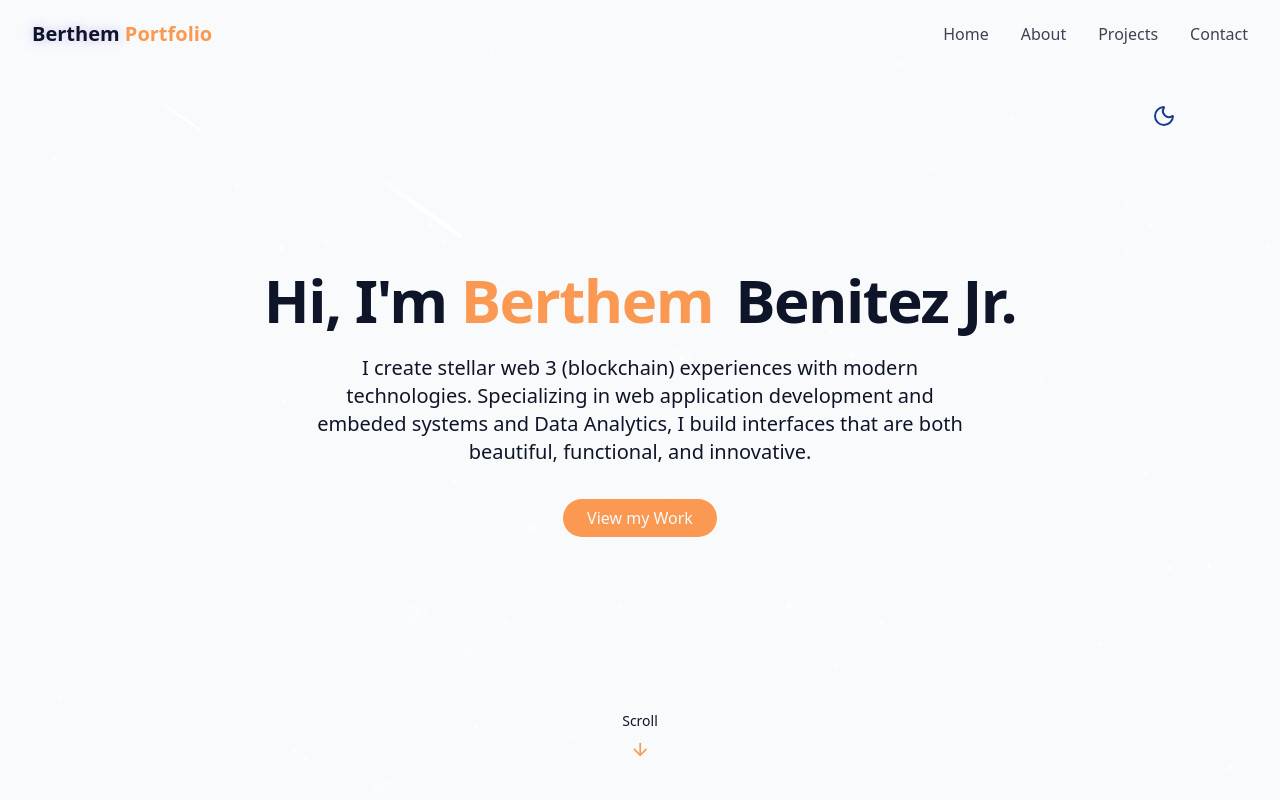
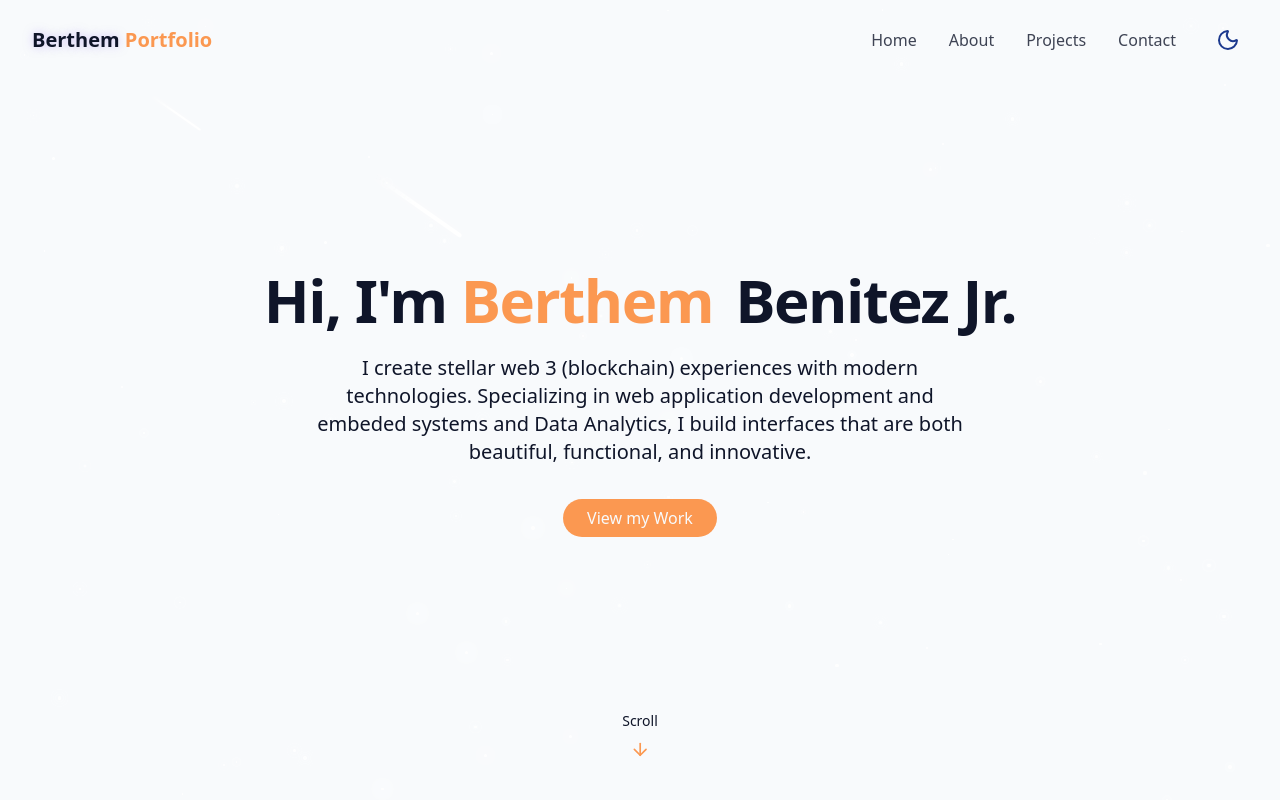
Before and after one commit to blaztviper22/space-theme-portfolio, a React (Vite) app: page / in a window 1280 px wide. Shown: the top 800 px of the page. Built offline with nearby package versions, Linux system fonts and the light colour scheme.

Commit message:
fixing bugs

```diff
--- a/src/components/Navbar.tsx
+++ b/src/components/Navbar.tsx
@@ -1,6 +1,7 @@
 import { useEffect, useState } from "react";
 import { cn } from "../utilities/utils";
 import { Menu, X } from "lucide-react";
+import ThemeToggle from "./ThemeToggle";
 
 const navItems = [
   { name: "Home", href: "#hero" },
@@ -19,13 +20,9 @@ function Navbar() {
     };
 
     window.addEventListener("scroll", handleScroll);
-
-    return () => {
-      window.removeEventListener("scroll", handleScroll);
-    };
+    return () => window.removeEventListener("scroll", handleScroll);
   }, []);
 
-  // Prevent body scroll when menu is open
   useEffect(() => {
     if (isMenuOpen) {
       document.body.style.overflow = 'hidden';
@@ -33,12 +30,10 @@ function Navbar() {
       document.body.style.overflow = 'unset';
     }
 
-    // Cleanup on unmount
     return () => {
       document.body.style.overflow = 'unset';
     }
   }, [isMenuOpen]);
-
 
   return (
     <nav className={cn("fixed w-full z-40 transition-all duration-300",
@@ -55,7 +50,7 @@ function Navbar() {
         </a>
 
         {/* Desktop Nav */}
-        <div className="hidden md:flex space-x-8">
+        <div className="hidden md:flex items-center space-x-8">
           {navItems.map((item, key) => (
             <a
               key={key}
@@ -65,17 +60,22 @@ function Navbar() {
               {item.name}
             </a>
           ))}
+          <ThemeToggle />
         </div>
 
-        {/* Mobile Nav */}
+        {/* Mobile Menu Button & Theme Toggle */}
+        <div className="md:hidden flex items-center gap-2">
+          <ThemeToggle />
           <button
             onClick={() => setIsMenuOpen(prev => !prev)}
-          className="md:hidden p-2 text-foreground z-50 relative"
+            className="p-2 text-foreground z-50 relative"
             aria-label={isMenuOpen ? "Close menu" : "Open menu"}
           >
             {isMenuOpen ? <X size={24} /> : <Menu size={24} />}
           </button>
+        </div>
 
+        {/* Mobile Menu Overlay */}
         <div className={cn(
           "fixed inset-0 bg-background/95 backdrop-blur-md flex flex-col items-center justify-center z-40",
           "transition-all duration-300 md:hidden",
@@ -88,7 +88,7 @@ function Navbar() {
             {navItems.map((item, key) => (
               <a
                 key={key}
-                className="text-foreground/80 hover:text-primary transition-colors duration-300"
+                className="text-foreground/80 hover:text-primary transition-colors duration-300 text-center"
                 href={item.href}
                 onClick={() => setIsMenuOpen(false)}
               >
@@ -102,4 +102,4 @@ function Navbar() {
   )
 }
 
-export default Navbar
+export default Navbar;
--- a/src/components/ThemeToggle.tsx
+++ b/src/components/ThemeToggle.tsx
@@ -2,14 +2,18 @@ import { Moon, Sun } from "lucide-react";
 import { cn } from "../utilities/utils";
 import { useTheme } from "../hooks/useTheme";
 
-function ThemeToggle() {
+function ThemeToggle({ className }: { className?: string }) {
 
     const { isDarkMode, toggleTheme } = useTheme();
 
   return (
-    <button onClick={toggleTheme} className={cn("fixed max-sm:hidden top-24 right-24 z-50 p-2 rounded-full transition-colors duration-300",
-        "focus:outline-none"
-    )}>
+    <button
+        onClick={toggleTheme}
+        className={cn(
+            "p-2 rounded-full transition-colors duration-300 focus:outline-none",
+            className
+        )}
+    >
         {" "}
         {isDarkMode ? (
             <Sun className="h-6 w-6 text-yellow-300" />
--- a/src/pages/Home.tsx
+++ b/src/pages/Home.tsx
@@ -13,7 +13,7 @@ function Home() {
     <div className="min-h-dvh bg-background text-foreground overflow-x-hidden">
 
         {/* Theme toggle */}
-        <ThemeToggle />
+        {/* <ThemeToggle /> */}
 
         {/* Background Effect */}
         <StarBackground />
```
Lines whose indentation alone changed are shown as unchanged.
